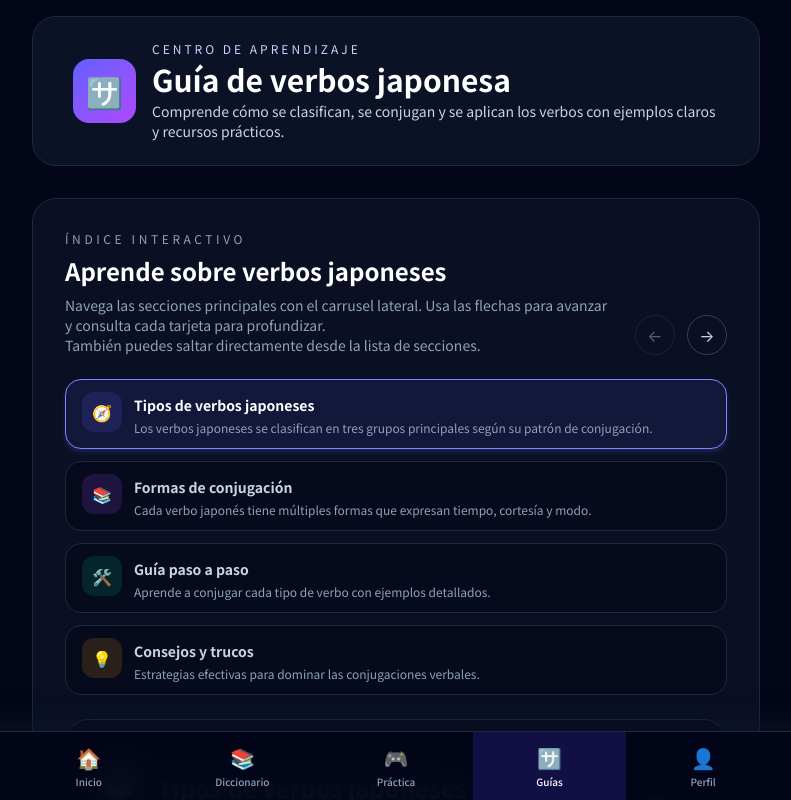
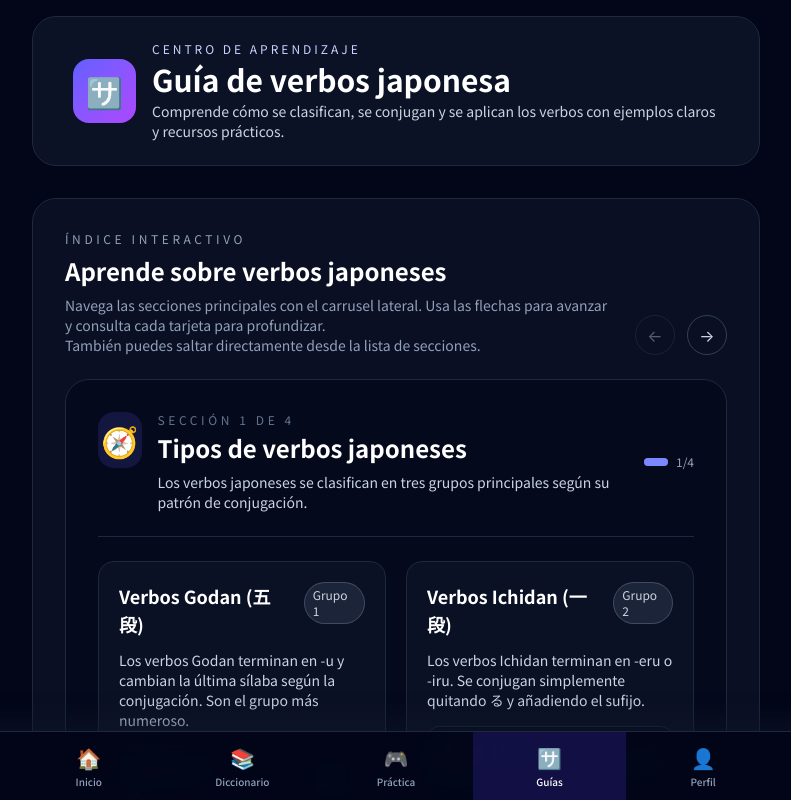
Before and after one commit to jonathanhecl/japaverbs, a SvelteKit app: page /conjugaciones in a window 1280 px wide. Shown: the top 800 px of the page, without its empty margins (244-1035 px from the left). Built offline with nearby package versions, Linux system fonts and the light colour scheme.

Commit message:
refactor: remove unused sidebar navigation in conjugaciones page

```diff
--- a/src/routes/conjugaciones/+page.svelte
+++ b/src/routes/conjugaciones/+page.svelte
@@ -444,27 +444,7 @@
       </div>
     </div>
 
-    <div class="mt-6 grid gap-6 lg:grid-cols-[280px,1fr]">
-      <aside class="space-y-3">
-        {#each sections as section, index}
-          <button
-            onclick={() => goToSection(index)}
-            class={`flex w-full items-start gap-3 rounded-2xl border px-4 py-3 text-left transition-all ${
-              currentSection === index
-                ? 'border-indigo-400 bg-indigo-500/10 text-white shadow-md shadow-indigo-500/20'
-                : 'border-slate-800 bg-slate-950/50 text-slate-300 hover:border-slate-600'
-            }`}
-            type="button"
-          >
-            <span class={`flex h-10 w-10 items-center justify-center rounded-xl ${section.palette.iconBg}`}>{section.icon}</span>
-            <span>
-              <span class="text-sm font-semibold">{section.title}</span>
-              <span class="mt-1 block text-xs text-slate-400">{section.intro}</span>
-            </span>
-          </button>
-        {/each}
-      </aside>
-
+    <div class="mt-6">
       <div
         class="relative overflow-hidden rounded-3xl border border-slate-800 bg-slate-950/60"
         bind:this={sectionCarouselEl}
```
